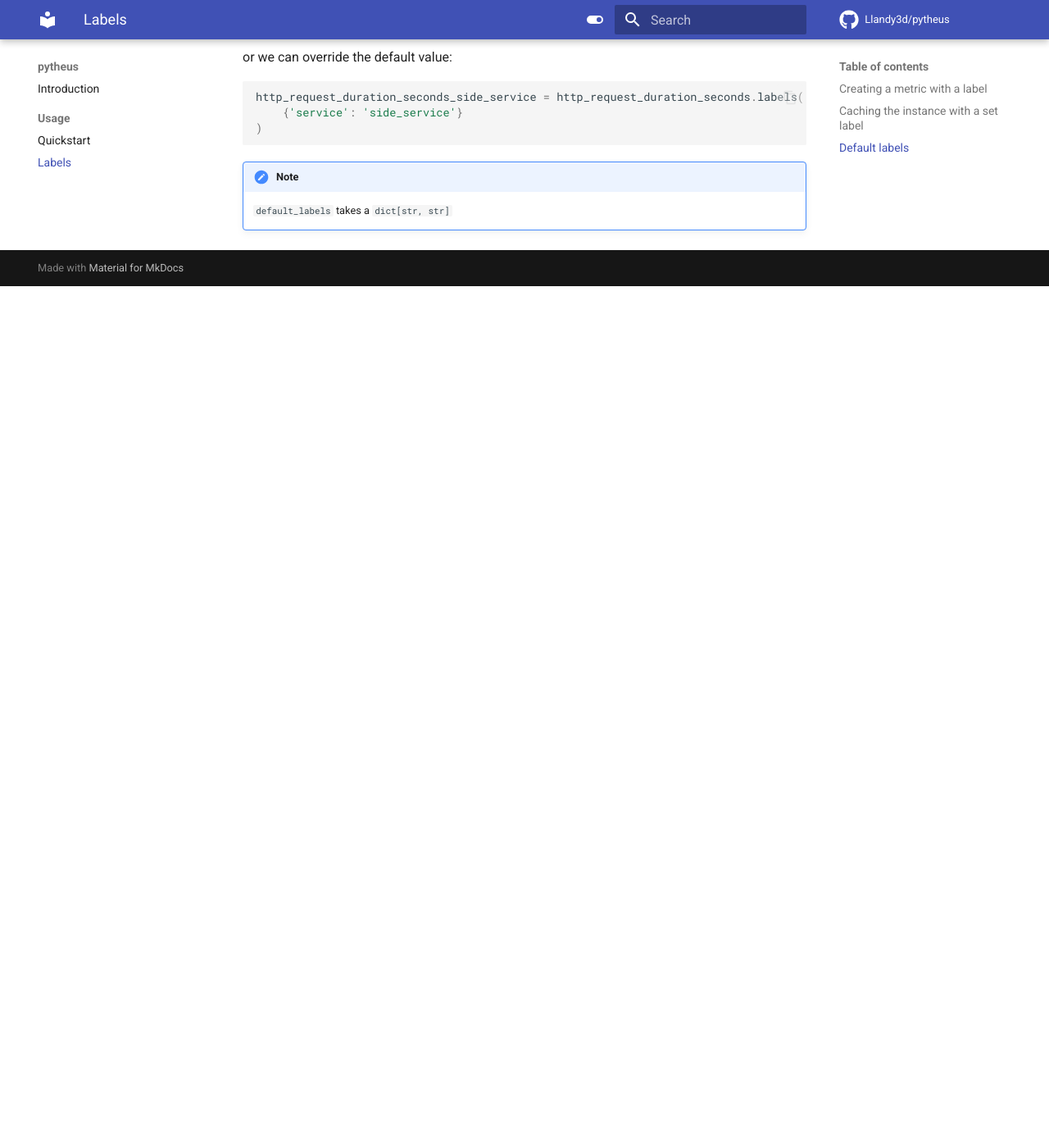
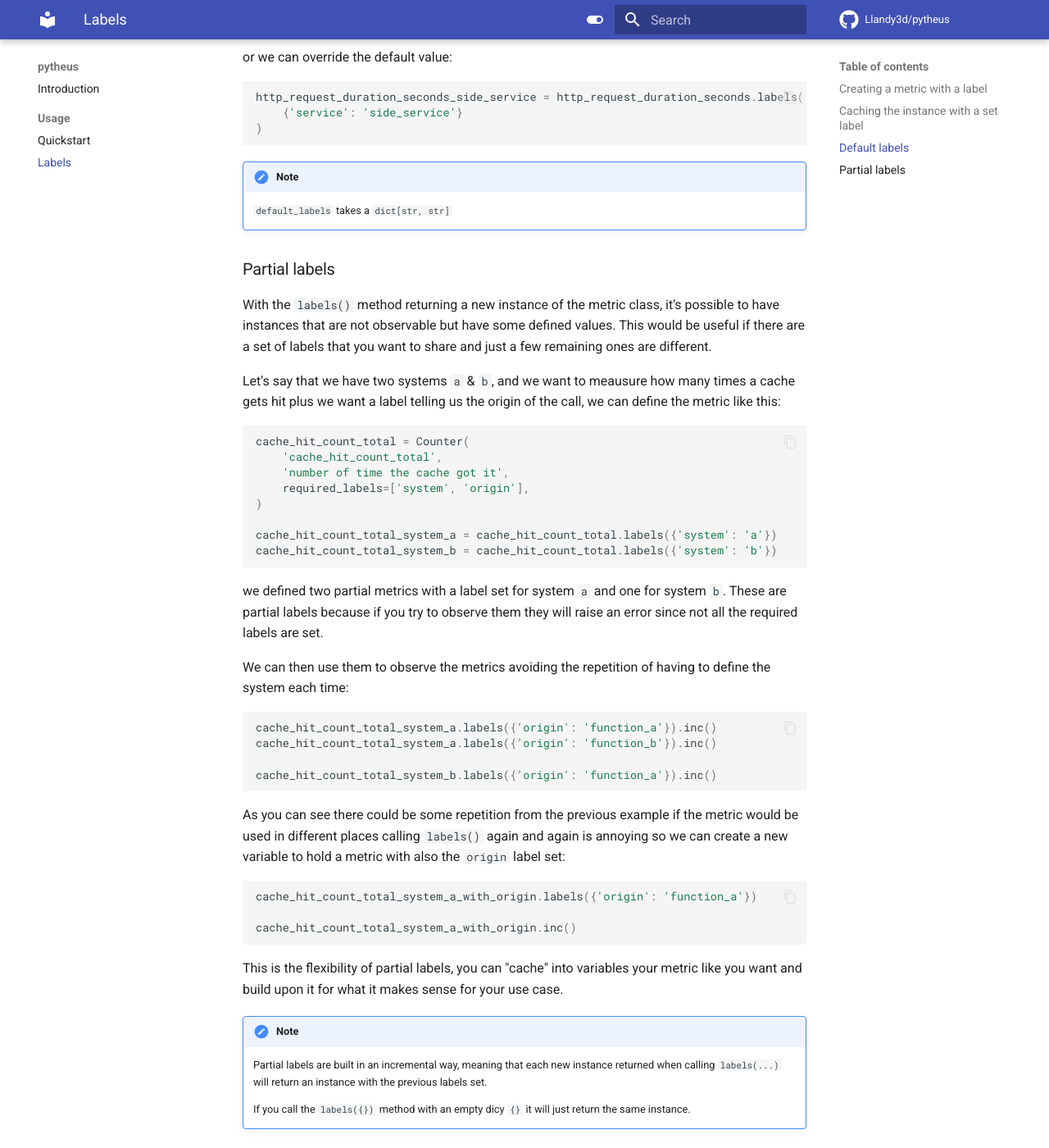
Before and after one commit to Llandy3d/pytheus, an MkDocs documentation site: the page built from docs/labels.md, in a window 1280 px wide and 1400 px high, scrolled down 2639 px. Shown: the whole window at 82% size. Built offline with MkDocs 1.6.1 and Material for MkDocs 9.7.7, drawn with Linux system fonts in a browser that asks for light colours; comment, search, counter and statistics services are not loaded; before the commit the page ends 2988 px from its top, so only the background shows below that.

Commit message:
labels: partial labels

````diff
--- a/docs/labels.md
+++ b/docs/labels.md
@@ -119,3 +119,47 @@ http_request_duration_seconds_side_service = http_request_duration_seconds.label
 !!! note
 
     `default_labels` takes a `dict[str, str]`
+
+### Partial labels
+
+With the `labels()` method returning a new instance of the metric class, it's possible to have instances that are not observable but have some defined values. This would be useful if there are a set of labels that you want to share and just a few remaining ones are different.
+
+Let's say that we have two systems `a` & `b`, and we want to meausure how many times a cache gets hit plus we want a label telling us the origin of the call, we can define the metric like this:
+
+```python
+cache_hit_count_total = Counter(
+    'cache_hit_count_total',
+    'number of time the cache got it',
+    required_labels=['system', 'origin'],
+)
+
+cache_hit_count_total_system_a = cache_hit_count_total.labels({'system': 'a'})
+cache_hit_count_total_system_b = cache_hit_count_total.labels({'system': 'b'})
+```
+
+we defined two partial metrics with a label set for system `a` and one for system `b`. These are partial labels because if you try to observe them they will raise an error since not all the required labels are set.
+
+We can then use them to observe the metrics avoiding the repetition of having to define the system each time:
+
+```python
+cache_hit_count_total_system_a.labels({'origin': 'function_a'}).inc()
+cache_hit_count_total_system_a.labels({'origin': 'function_b'}).inc()
+
+cache_hit_count_total_system_b.labels({'origin': 'function_a'}).inc()
+```
+
+As you can see there could be some repetition from the previous example if the metric would be used in different places calling `labels()` again and again is annoying so we can create a new variable to hold a metric with also the `origin` label set:
+
+```python
+cache_hit_count_total_system_a_with_origin.labels({'origin': 'function_a'})
+
+cache_hit_count_total_system_a_with_origin.inc()
+```
+
+This is the flexibility of partial labels, you can "cache" into variables your metric like you want and build upon it for what it makes sense for your use case.
+
+!!! note
+
+    Partial labels are built in an incremental way, meaning that each new instance returned when calling `labels(...)` will return an instance with the previous labels set.
+
+    If you call the `labels({})` method with an empty dicy `{}` it will just return the same instance.
````
